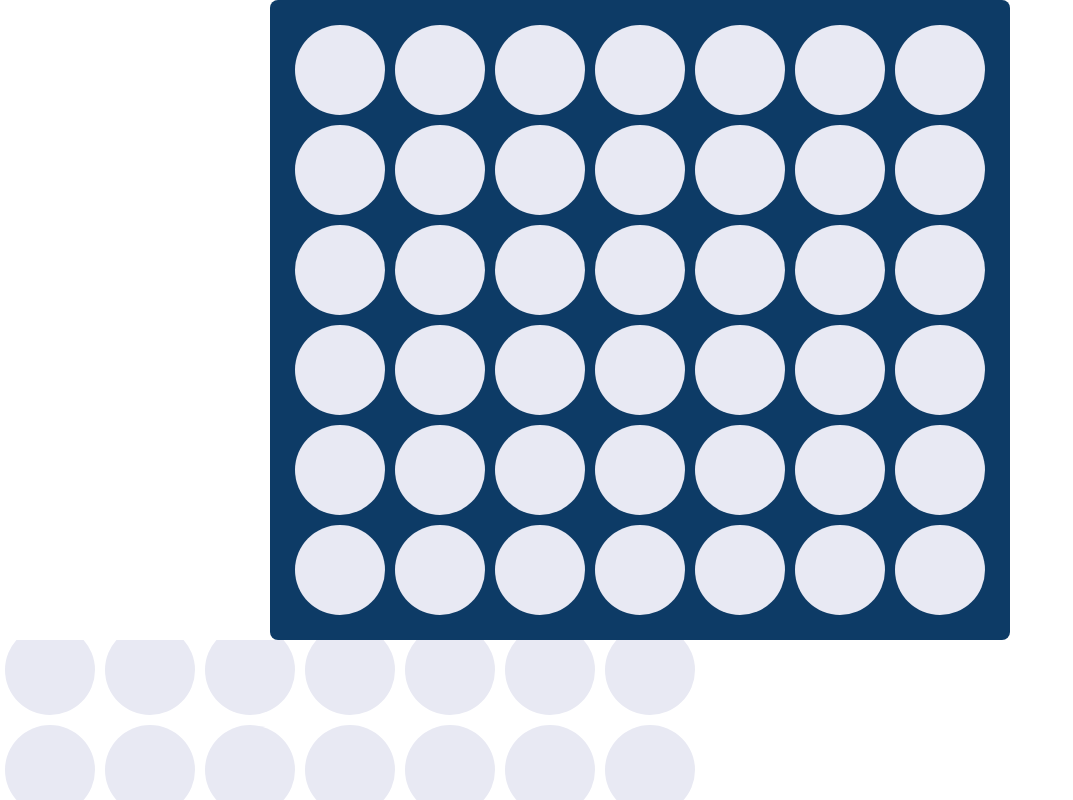
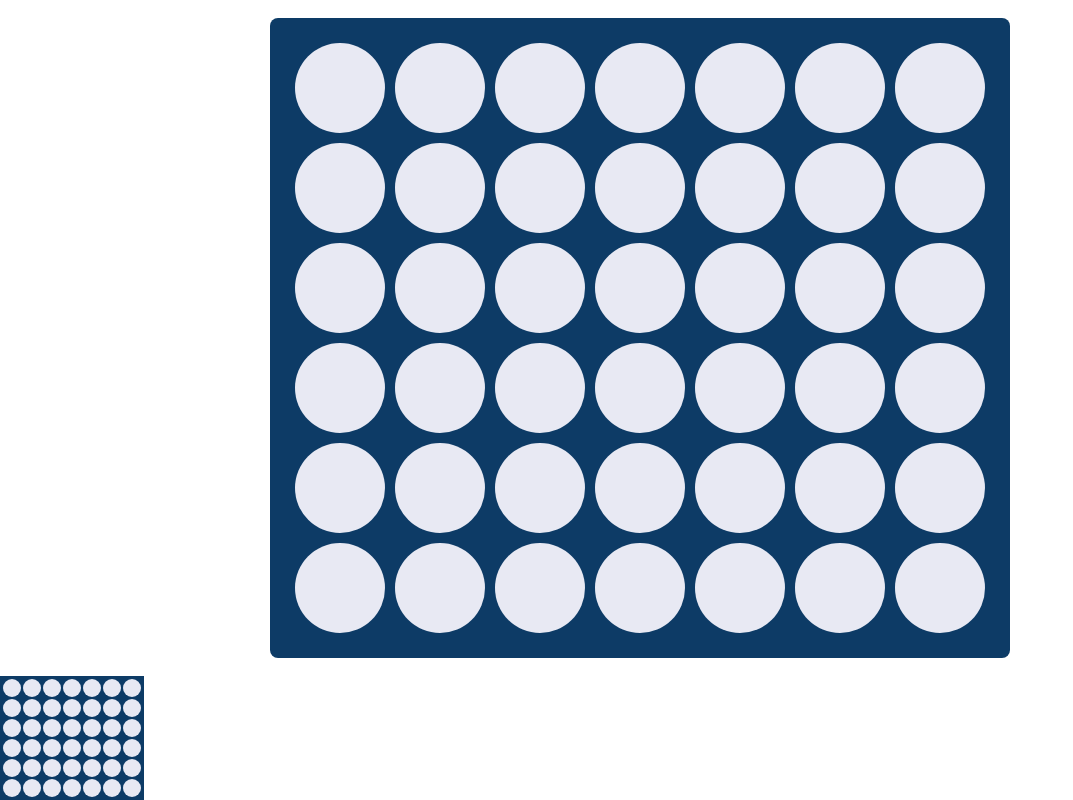
Before and after one commit to jonfelixrico/connect-four-react, a React (Create React App) app: page / in a window 1280 px wide. Shown: the whole page, without its empty margins (0-1073 px from the left). Built offline with nearby package versions, Linux system fonts and the light colour scheme.

Commit message:
Create a history component

```diff
--- /dev/null
+++ b/src/components/grid/History.tsx
@@ -0,0 +1,20 @@
+/* eslint-disable react/no-array-index-key */
+import { GridMatrix } from '@typings/grid.types'
+import { FC } from 'react'
+import { Grid } from './Grid'
+
+interface HistoryProps {
+  grids: GridMatrix[]
+}
+
+export const History: FC<HistoryProps> = ({ grids }) => {
+  return (
+    <div className="flex flex-row gap-x-1">
+      {grids.map((grid, index) => (
+        <div style={{ background: '#0d3b66' }} className="p-0.5">
+          <Grid key={index} grid={grid} itemSize="20px" />
+        </div>
+      ))}
+    </div>
+  )
+}
--- a/src/pages/App.tsx
+++ b/src/pages/App.tsx
@@ -1,10 +1,10 @@
 import { cloneDeep, uniqueId } from 'lodash'
 import { FC, useCallback, useEffect, useState } from 'react'
-import { Grid } from '@components/grid/Grid'
 import { Player } from '@typings/player.enum'
 import { GridMatrix } from '@typings/grid.types'
 import { generateGrid } from '@utils/grid.utils'
 import { InteractiveGrid } from '@components/grid/InteractiveGrid'
+import { History } from '@components/grid/History'
 
 interface GameState {
   grid: GridMatrix
@@ -70,9 +70,7 @@ export const App: FC = () => {
         <InteractiveGrid grid={gameState.grid} onClick={onClick} />
       </div>
       <div className="flex flex-row overflow-auto">
-        {history.map((historyEntry) => (
-          <Grid grid={historyEntry.grid} key={historyEntry.id} />
-        ))}
+        <History grids={history.map((entry) => entry.grid)} />
       </div>
     </div>
   )
```
